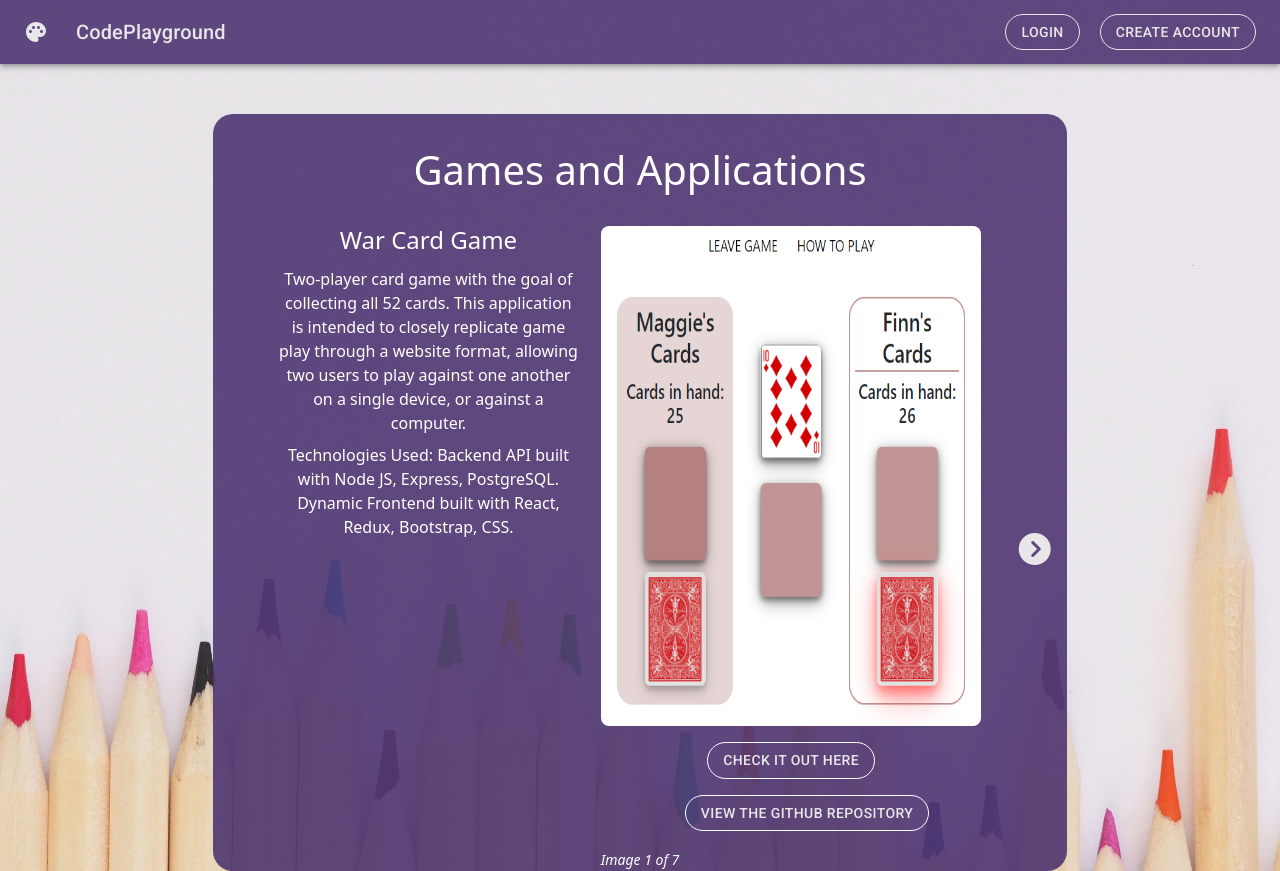
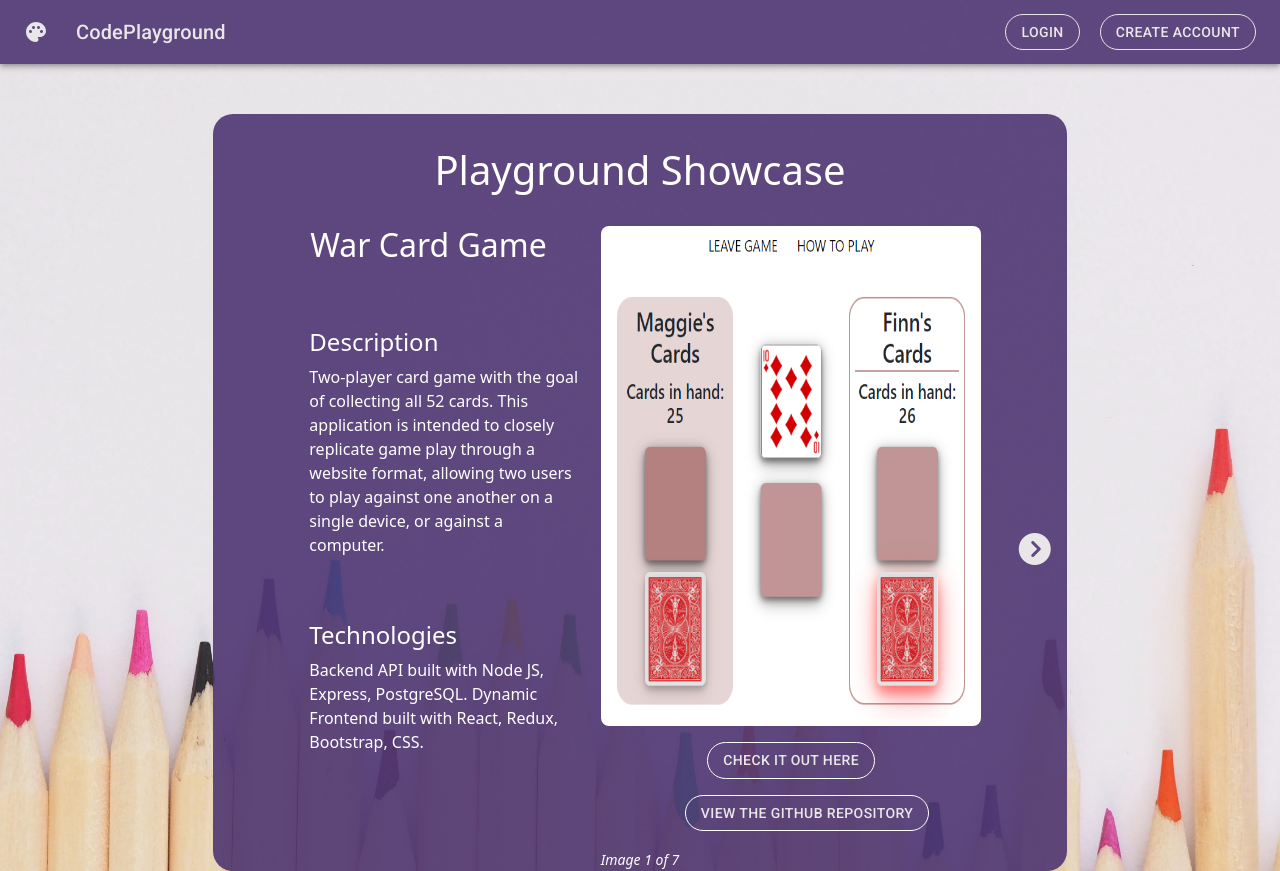
Before and after one commit to DLMedeiro/code-playground, a React (Create React App) app: page / in a window 1280 px wide. Built offline with nearby package versions, Linux system fonts and the light colour scheme.

Commit message:
update playground styling

```diff
--- a/src/Components/CarouselCard.js
+++ b/src/Components/CarouselCard.js
@@ -8,9 +8,11 @@ function CarouselCard(props) {
   return (
     <Grid container spacing={0}>
       <Grid item xs={5}>
-        <h4 className="Card-title">{props.name}</h4>
-        <p className="Card-title">{props.caption}</p>
-        <p>Technologies Used: {props.tech}</p>
+        <h2 className="Card-title">{props.name}</h2>
+        <h4 className="card-h4">Description</h4>
+        <p className="card-p">{props.caption}</p>
+        <h4 className="card-h4">Technologies</h4>
+        <p className="card-p"> {props.tech}</p>
       </Grid>
       <Grid item xs={7}>
         <img className="Card-image" src={props.src} alt={props.caption} />
--- a/src/Components/ImageCarousel.js
+++ b/src/Components/ImageCarousel.js
@@ -126,6 +126,6 @@ ImageCarousel.defaultProps = {
       active: "https://dlmedeiro.github.io/Springboard-ToDoApp/",
     },
   ],
-  title: "Games and Applications",
+  title: "Playground Showcase",
 };
 export default ImageCarousel;
--- a/src/Components/Users/NewUserForm.js
+++ b/src/Components/Users/NewUserForm.js
@@ -9,6 +9,8 @@ import {
   Button,
   FormGroup,
   Form,
+  Row,
+  Col,
 } from "reactstrap";
 import { registerUser } from "../../store/user-slice";
 import { ActivityIndicator, StyleSheet, View } from "react-native";
@@ -66,17 +68,30 @@ function NewUserForm() {
 
   return (
     <section>
-      <Card>
+      <Card
+        style={{
+          borderColor: "#F18F01",
+          backgroundColor: "#E9E6E9",
+          background: "transparent",
+          margin: "5rem",
+          marginLeft: "10rem",
+          marginRight: "10rem",
+          paddingTop: "2rem",
+          color: "#4F3773",
+        }}
+      >
         <h1>Create New Account</h1>
         <CardBody className="text-center">
           {loading ? (
             <View style={[styles.container, styles.horizontal]}>
-              <ActivityIndicator size="large" color="#c19595" />
+              <ActivityIndicator size="large" color="#F18F01" />
             </View>
           ) : (
             ""
           )}
           <Form onSubmit={submit}>
+            <Row>
+              <Col md={6}>
                 <FormGroup>
                   <Label htmlFor="username">Username</Label>
                   <Input
@@ -88,6 +103,50 @@ function NewUserForm() {
                     onChange={handleChange}
                   />
                 </FormGroup>
+              </Col>
+              <Col md={6}>
+                <FormGroup>
+                  <Label htmlFor="email">Email</Label>
+                  <Input
+                    id="email"
+                    required="required"
+                    type="email"
+                    name="email"
+                    value={formData.email}
+                    onChange={handleChange}
+                  />
+                </FormGroup>
+              </Col>
+            </Row>
+            <Row>
+              <Col md={6}>
+                <FormGroup>
+                  <Label htmlFor="firstName">First Name</Label>
+                  <Input
+                    id="firstName"
+                    required="required"
+                    type="text"
+                    name="firstName"
+                    value={formData.firstName}
+                    onChange={handleChange}
+                  />
+                </FormGroup>
+              </Col>
+              <Col md={6}>
+                <FormGroup>
+                  <Label htmlFor="lastName">Last Name</Label>
+                  <Input
+                    id="lastName"
+                    required="required"
+                    type="text"
+                    name="lastName"
+                    value={formData.lastName}
+                    onChange={handleChange}
+                  />
+                </FormGroup>
+              </Col>
+            </Row>
+            <Row>
               <FormGroup>
                 <Label htmlFor="password">Password</Label>
                 <Input
@@ -99,39 +158,7 @@ function NewUserForm() {
                   onChange={handleChange}
                 />
               </FormGroup>
-            <FormGroup>
-              <Label htmlFor="firstName">First Name</Label>
-              <Input
-                id="firstName"
-                required="required"
-                type="text"
-                name="firstName"
-                value={formData.firstName}
-                onChange={handleChange}
-              />
-            </FormGroup>
-            <FormGroup>
-              <Label htmlFor="lastName">Last Name</Label>
-              <Input
-                id="lastName"
-                required="required"
-                type="text"
-                name="lastName"
-                value={formData.lastName}
-                onChange={handleChange}
-              />
-            </FormGroup>
-            <FormGroup>
-              <Label htmlFor="email">Email</Label>
-              <Input
-                id="email"
-                required="required"
-                type="email"
-                name="email"
-                value={formData.email}
-                onChange={handleChange}
-              />
-            </FormGroup>
+            </Row>
 
             <Button id="btn-login" className="btn btn-primary btn-lg btn-block">
               Create Account
--- a/src/Styles/CarouselCard.css
+++ b/src/Styles/CarouselCard.css
@@ -13,6 +13,18 @@
     margin: 0 0 0.5em 0;
   }
 
+  .card-p{
+    text-align: left;
+    margin-left: 2rem;
+  }
+  .card-h4{
+    margin-top: 2rem;
+    margin-left: 2rem;
+    margin-top: 4rem;
+    text-align: left;
+
+  }
+
   .Card-small {
     margin-top: 0.5em;
     font-style: italic;
--- a/src/Styles/Utilities.css
+++ b/src/Styles/Utilities.css
@@ -11,7 +11,6 @@ button[type=submit]:disabled{
 }
 
   /* Buttons */
-
   /* CSS
   https://getcssscan.com/css-buttons-examples*/
   #btn-main {
@@ -39,7 +38,7 @@ button[type=submit]:disabled{
     margin: 25px;
     padding: 15px 50px 15px 50px;
   /* display: block; */
-  background-color: #E9E6E9;
+  background: transparent;
   border-radius: .5rem;
   box-sizing: border-box;
   color: #F18F01;
```
Lines whose indentation alone changed are shown as unchanged.
